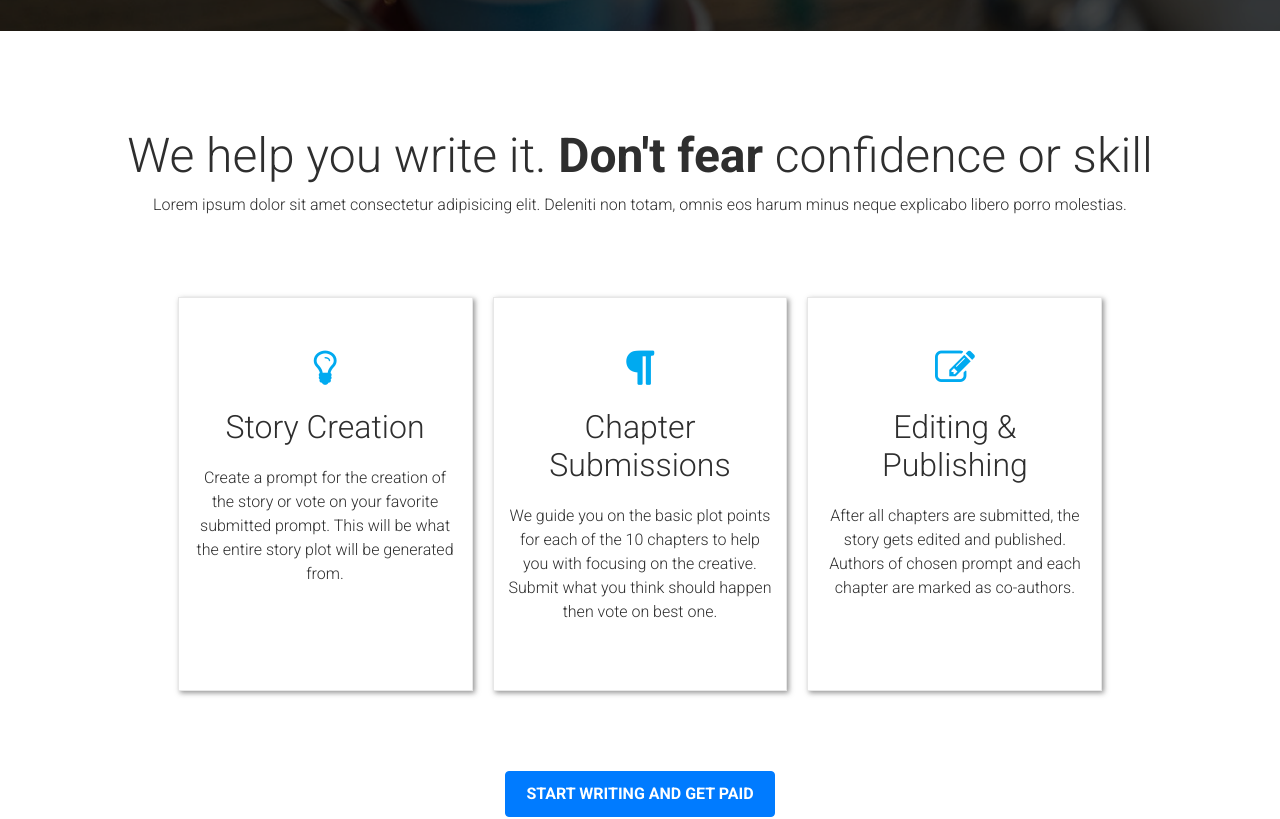
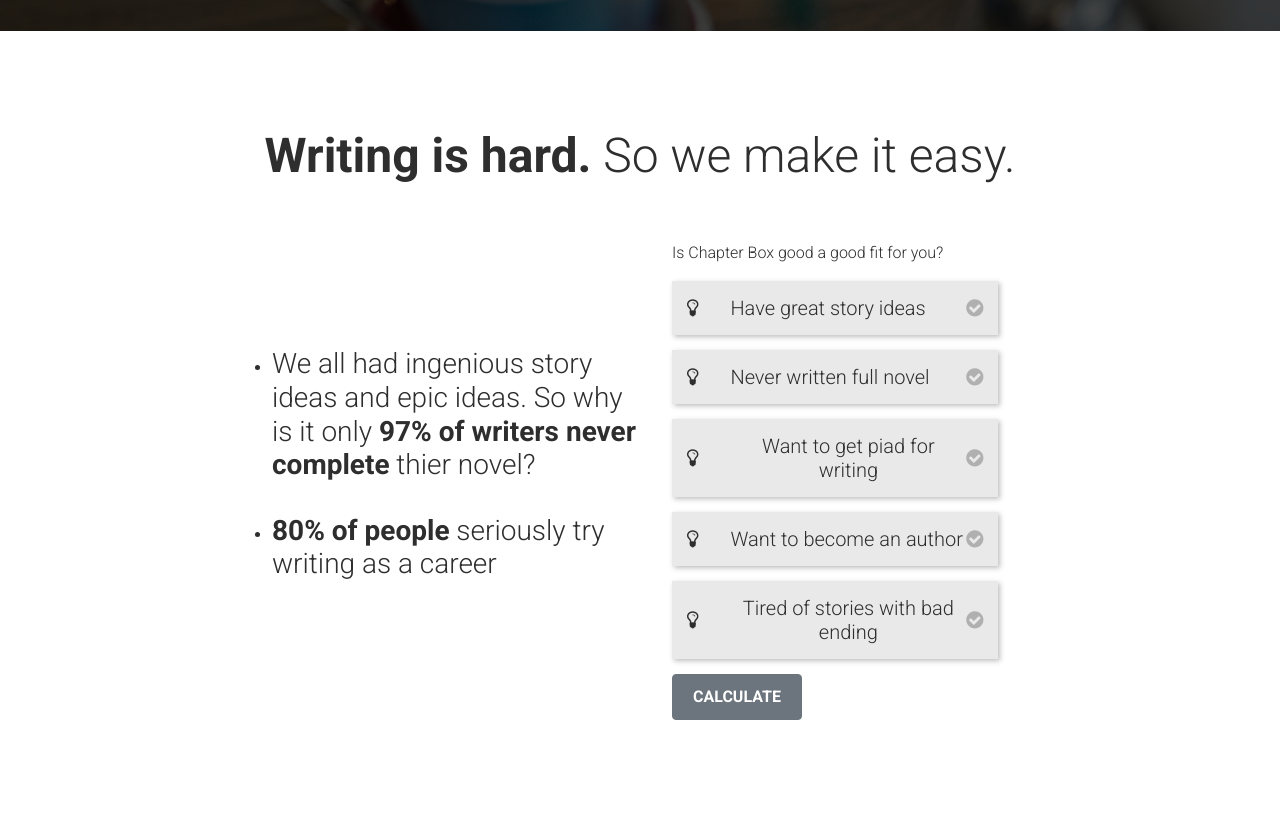
Before and after one commit to schmidgallm/chapters_ssr, a Next.js app: page / in a window 1280 px wide. Shown: the part 599-1418 px from the top of the page. Built offline with nearby package versions, Linux system fonts and the light colour scheme.

Commit message:
more ui and copy change and creations

```diff
--- a/components/Pages/Home/Header/Header.js
+++ b/components/Pages/Home/Header/Header.js
@@ -15,7 +15,7 @@ const Header = () => {
         <form>
           <input
             type='email'
-            class='form-control'
+            className='form-control'
             id='exampleInputEmail1'
             aria-describedby='emailHelp'
             placeholder='Enter your email address'
--- a/components/Pages/Home/HowItWorks/HowItWorks.js
+++ b/components/Pages/Home/HowItWorks/HowItWorks.js
@@ -6,14 +6,16 @@ const HowItWorks = () => {
   return (
     <div className='section'>
       <h2>
-        We help you write it. <span>Don't fear</span> confidence or skill
+        <span>You control the story.</span> Community driven novels.
       </h2>
-      <p>
-        Lorem ipsum dolor sit amet consectetur adipisicing elit. Deleniti non
-        totam, omnis eos harum minus neque explicabo libero porro molestias.
+      <p className={`mt-4 ${styles.paragraph}`}>
+        3 step process to bring your ideas to life. Have an idea on how the next
+        chapter should happen? Just submit your idea and best idea is voted.
       </p>
+
       <div className={styles.steps}>
         <div className={styles.step}>
+          <span>Step 1</span>
           <i className='fa fa-lightbulb-o'></i>
           <h4>Story Creation</h4>
           <p>
@@ -23,6 +25,7 @@ const HowItWorks = () => {
           </p>
         </div>
         <div className={styles.step}>
+          <span>Step 2</span>
           <i className='fa fa-paragraph'></i>
           <h4>Chapter Submissions</h4>
           <p>
@@ -32,6 +35,7 @@ const HowItWorks = () => {
           </p>
         </div>
         <div className={styles.step}>
+          <span>Step 3</span>
           <i className='fa fa-edit'></i>
           <h4>Editing & Publishing</h4>
           <p>
--- /dev/null
+++ b/components/Pages/Home/Problem/Problem.js
@@ -0,0 +1,117 @@
+// Dependencies
+import React, { useState, Fragment } from 'react';
+
+// CSS
+import styles from '../../../../styles/Problem.module.css';
+
+const Problem = () => {
+  // init state
+  const [count, setCount] = useState(0);
+  const [msg, setMsg] = useState('');
+  const [toggle, setToggle] = useState(false);
+
+  // on Submit
+  const onSubmit = e => {
+    e.preventDefault();
+    switch (count) {
+      case 0:
+        setMsg('Sounds like you are a pro already!');
+        break;
+      case 1:
+        setMsg('Aewsome! We would be perfect to keep your skills up to par');
+        break;
+      case 2:
+        setMsg(
+          'You are definitly a good writer but I bet we can help even more'
+        );
+        break;
+      case 3:
+        setMsg('On your way! But we think we can give you that extra push');
+        break;
+      case 4:
+        setMsg('Yes! Chapter Box is a great fit for you!');
+        break;
+      case 5:
+        setMsg('Yes! Chapter Box is a great fit for you!');
+        break;
+      default:
+        setMsg('Yes! Chapter Box is a great fit for you!');
+    }
+    setToggle(true);
+  };
+
+  // change style
+  const changeStyle = id => {
+    const elem = document.querySelector(`#${id}`);
+    console.log(elem);
+    elem.classList.add('checkActive');
+    setCount(count + 1);
+  };
+  return (
+    <div className='section'>
+      <h2>
+        <span>Writing is hard.</span> So we make it easy.
+      </h2>
+      <div className={styles.problemSubSection}>
+        <div>
+          <ul>
+            <li>
+              <h3>
+                We all had ingenious story ideas and epic ideas. So why is it
+                only <span>97% of writers never complete</span> thier novel?
+              </h3>
+            </li>
+            <li>
+              <h3>
+                <span>80% of people</span> seriously try writing as a career
+              </h3>
+            </li>
+          </ul>
+        </div>
+        <form className={styles.form} onSubmit={onSubmit}>
+          <p>Is Chapter Box good a good fit for you?</p>
+          <div className={styles.option} onClick={() => changeStyle('a')}>
+            <i className='fa fa-lightbulb-o'></i>
+            <h5>Have great story ideas</h5>
+            <i id='a' className='ml-auto fa fa-check-circle check'></i>
+          </div>
+          <div className={styles.option} onClick={() => changeStyle('b')}>
+            <i className='fa fa-lightbulb-o'></i>
+            <h5>Never written full novel</h5>
+            <i id='b' className='ml-auto fa fa-check-circle check'></i>
+          </div>
+          <div className={styles.option} onClick={() => changeStyle('c')}>
+            <i className='fa fa-lightbulb-o'></i>
+            <h5>Want to get piad for writing</h5>
+            <i id='c' className='ml-auto fa fa-check-circle check'></i>
+          </div>
+          <div className={styles.option} onClick={() => changeStyle('d')}>
+            <i className='fa fa-lightbulb-o'></i>
+            <h5>Want to become an author</h5>
+            <i id='d' className='ml-auto fa fa-check-circle check'></i>
+          </div>
+          <div className={styles.option} onClick={() => changeStyle('e')}>
+            <i className='fa fa-lightbulb-o'></i>
+            <h5>Tired of stories with bad ending</h5>
+            <i id='e' className='ml-auto fa fa-check-circle check'></i>
+          </div>
+          {!toggle ? (
+            <button type='submit' className='btn btn-secondary'>
+              Calculate
+            </button>
+          ) : null}
+        </form>
+      </div>
+      {toggle ? (
+        <Fragment>
+          <div className='message'>
+            <h2>{msg}</h2>
+          </div>
+          <button className='mt-3 btn btn-primary'>Join Free Now</button>
+        </Fragment>
+      ) : null}
+    </div>
+  );
+};
+
+export default Problem;
--- /dev/null
+++ b/components/Pages/Home/Problem/index.js
@@ -0,0 +1,2 @@
+import Problem from './Problem';
+export default Problem;
--- a/pages/index.js
+++ b/pages/index.js
@@ -4,6 +4,7 @@ import React from 'react';
 // Components
 import Wrapper from '../components/Layout/Wrapper';
 import Header from '../components/Pages/Home/Header';
+import Problem from '../components/Pages/Home/Problem';
 import HowItWorks from '../components/Pages/Home/HowItWorks';
 import Mission from '../components/Pages/Home/Mission';
 
@@ -12,8 +13,9 @@ export default function Home() {
     <Wrapper>
       <main>
         <Header />
+        <Problem />
+        <Mission />
         <HowItWorks />
-        <Mission />
       </main>
     </Wrapper>
   );
--- a/styles/HowItWorks.module.css
+++ b/styles/HowItWorks.module.css
@@ -1,3 +1,7 @@
+.paragraph {
+  margin: 0;
+}
+
 .steps {
   display: grid;
   grid-template-columns: repeat(3, 1fr);
@@ -12,6 +16,15 @@
   display: flex;
   flex-direction: column;
   padding: 50px 15px;
+  position: relative;
+}
+
+.step span {
+  position: absolute;
+  top: 5%;
+  left: 5%;
+  color: #00aaf0;
+  font-weight: 100;
 }
 
 .step i {
--- /dev/null
+++ b/styles/Problem.module.css
@@ -0,0 +1,65 @@
+.problemSubSection {
+  display: flex;
+  align-items: center;
+  padding: 3rem 0;
+  width: 75%;
+  margin: 0 auto;
+}
+
+.problemSubSection > div {
+  text-align: left;
+  width: 50%;
+}
+
+.problemSubSection div li {
+  margin-bottom: 2rem;
+}
+
+.form {
+  width: 40%;
+}
+
+.form p {
+  text-align: left;
+  margin-left: 2rem;
+}
+.form > div {
+  width: 100%;
+}
+
+.option {
+  display: flex;
+  align-items: center;
+  margin-left: 2rem;
+  font-size: 20px;
+  background-color: #e9e9e9;
+  padding: 15px;
+  margin-bottom: 15px;
+  cursor: pointer;
+  transition: all 0.3s ease-in-out;
+  box-shadow: 2px 2px 5px #7a7a7a7c;
+}
+
+.option:hover {
+  transform: scale(1.1);
+}
+
+.form p {
+  margin-left: 2rem;
+}
+
+.form > div > h5 {
+  margin: 0;
+  margin-left: 2rem;
+}
+
+.form button {
+  display: flex;
+  align-items: flex-start;
+  margin-left: 2rem;
+}
+
+.optionSelected {
+  background-color: #00aaf0;
+  color: #fff;
+}
--- a/styles/globals.css
+++ b/styles/globals.css
@@ -93,3 +93,14 @@ h4 span {
 .section-dark p {
   color: var(--text-secondary);
 }
+
+.check {
+  opacity: 0.3;
+  transition: all 0.2s ease-in;
+}
+
+.checkActive {
+  opacity: 1;
+  font-weight: bold;
+  color: #0085be;
+}
```
